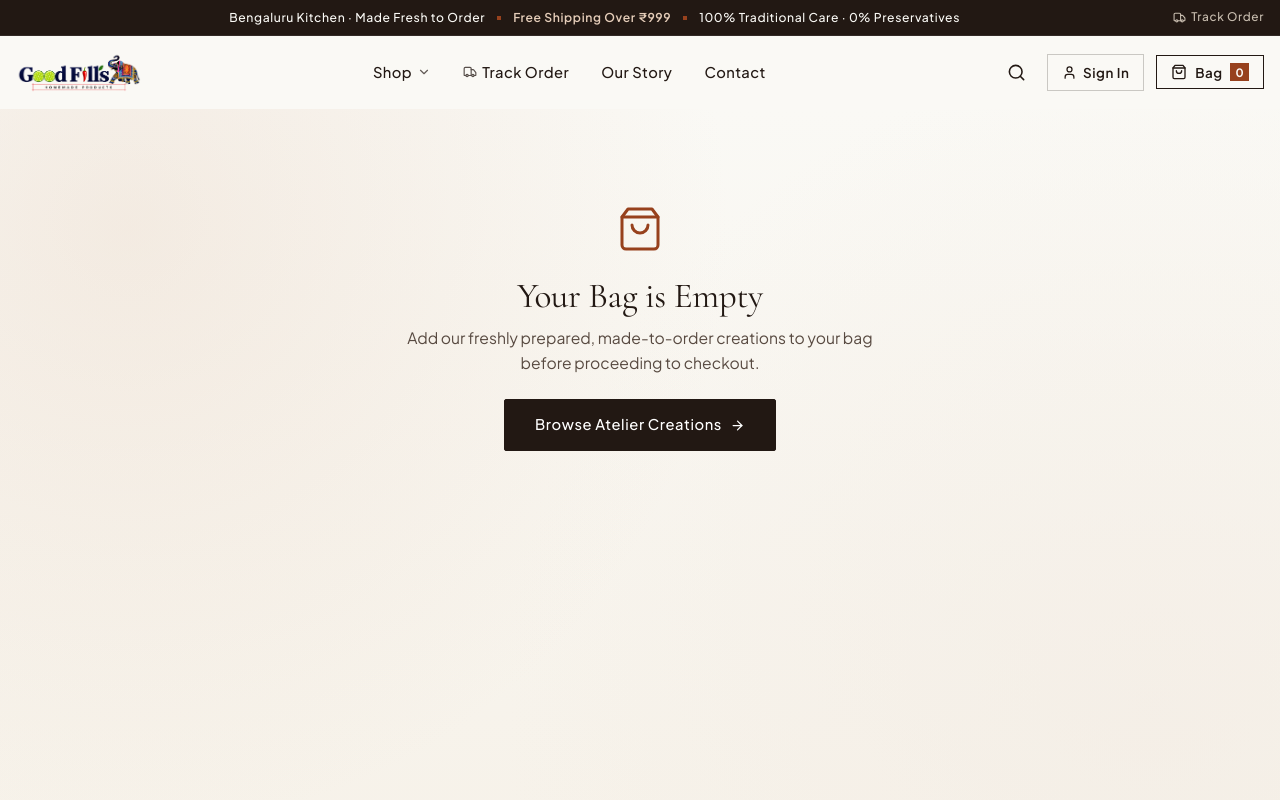
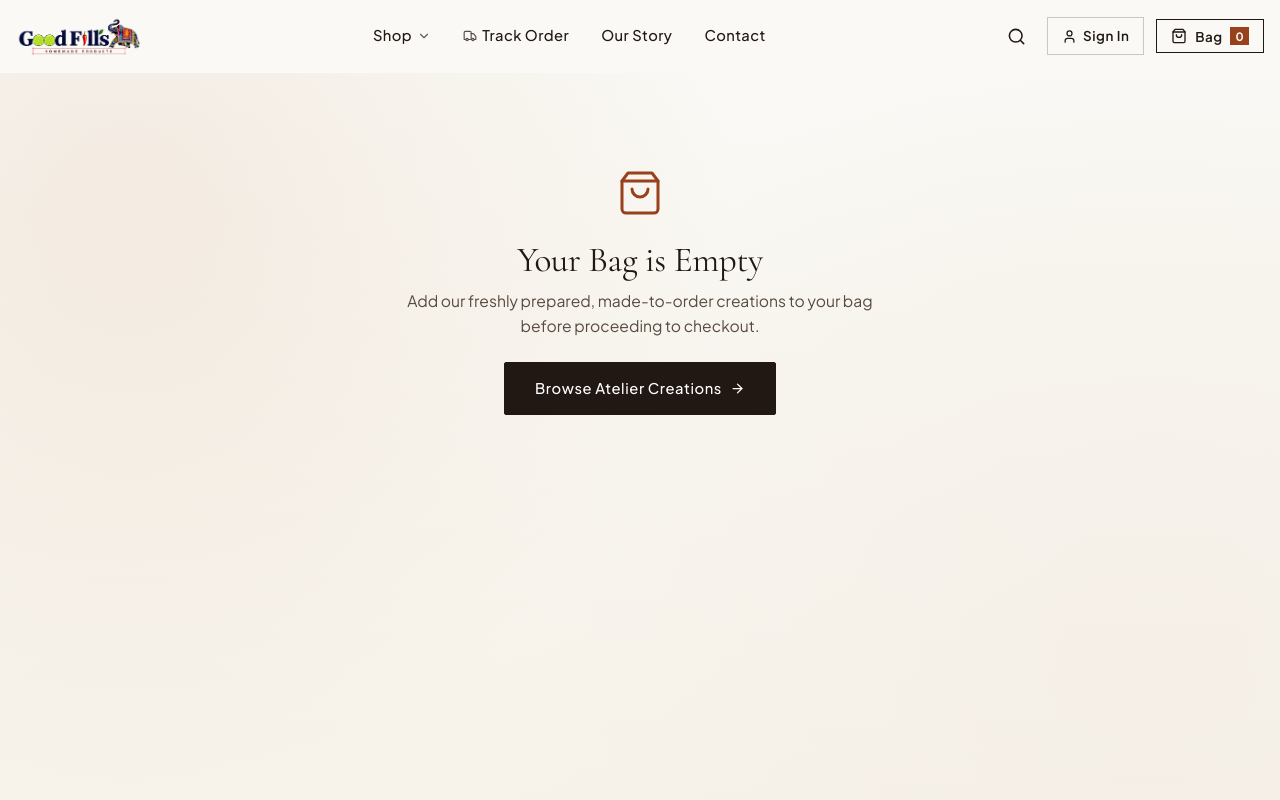
Before and after one commit to shreerahulsgit/good-fills, a Next.js app: page /checkout in a window 1280 px wide. Shown: the top 800 px of the page. Built offline with nearby package versions, Linux system fonts and the light colour scheme.

Commit message:
Remove top announcement bar from header

```diff
--- a/src/components/navigation/SiteHeader.module.css
+++ b/src/components/navigation/SiteHeader.module.css
@@ -2,67 +2,6 @@
    GOOD FILLS — LUXURY RESPONSIVE NAVIGATION HEADER
    Strict 0px Border-Radius · Symmetrical Mobile Center · Clean 4-Option Drawer
    ========================================================================== */
-
-/* --------------------------------------------------------------------------
-   Top Announcement Bar
-   -------------------------------------------------------------------------- */
-.topBar {
-  background-color: var(--bg-dark);
-  color: var(--text-light);
-  font-size: 0.76rem;
-  font-weight: 500;
-  letter-spacing: 0.05em;
-  padding: 8px 16px;
-  border-bottom: 1px solid rgba(250, 249, 245, 0.08);
-  position: relative;
-  z-index: 55;
-  transition: all var(--transition-fast);
-}
-
-.topBarInner {
-  display: flex;
-  align-items: center;
-  justify-content: space-between;
-  max-width: var(--max-width);
-  margin: 0 auto;
-}
-
-.topBarCenter {
-  display: flex;
-  align-items: center;
-  justify-content: center;
-  gap: 12px;
-  width: 100%;
-  text-align: center;
-}
-
-.topBarDot {
-  display: inline-block;
-  width: 4px;
-  height: 4px;
-  background-color: var(--accent-terracotta);
-  border-radius: 0px;
-}
-
-.topBarHighlight {
-  color: var(--accent-warm-petal);
-  font-weight: 600;
-}
-
-.topBarTrackLink {
-  color: var(--text-light-muted);
-  text-decoration: none;
-  display: inline-flex;
-  align-items: center;
-  gap: 5px;
-  font-size: 0.74rem;
-  transition: color var(--transition-fast);
-  white-space: nowrap;
-}
-
-.topBarTrackLink:hover {
-  color: var(--text-light);
-}
 
 /* --------------------------------------------------------------------------
    Main Sticky Header
@@ -865,15 +804,6 @@
     height: 34px;
     max-width: 155px;
   }
-
-  .topBar {
-    padding: 6px 12px;
-    font-size: 0.72rem;
-  }
-
-  .topBarTrackLink {
-    display: none;
-  }
 }
 
 /* Small Mobile Breakpoint (<= 640px) */
@@ -897,9 +827,4 @@
     height: 36px;
     padding: 6px;
   }
-
-  .topBarCenter span:nth-child(2),
-  .topBarCenter span:nth-child(3) {
-    display: none;
-  }
 }
--- a/src/components/navigation/SiteHeader.tsx
+++ b/src/components/navigation/SiteHeader.tsx
@@ -114,26 +114,6 @@ export function SiteHeader() {
 
   return (
     <>
-      {/* --------------------------------------------------------
-          TOP ANNOUNCEMENT BAR
-          -------------------------------------------------------- */}
-      <div className={styles.topBar}>
-        <div className={styles.topBarInner}>
-          <div className={styles.topBarCenter}>
-            <span>Bengaluru Kitchen · Made Fresh to Order</span>
-            <span className={styles.topBarDot} />
-            <span className={styles.topBarHighlight}>Free Shipping Over ₹999</span>
-            <span className={styles.topBarDot} />
-            <span>100% Traditional Care · 0% Preservatives</span>
-          </div>
-
-          <Link href="/track" className={styles.topBarTrackLink}>
-            <Truck size={13} />
-            <span>Track Order</span>
-          </Link>
-        </div>
-      </div>
-
       {/* --------------------------------------------------------
           MAIN STICKY HEADER
           -------------------------------------------------------- */}
```
